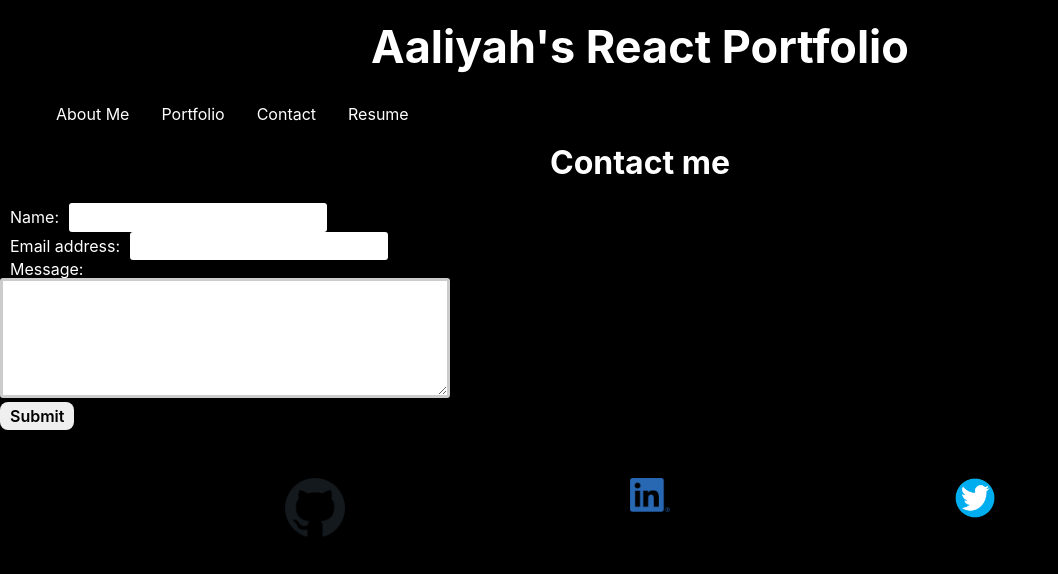
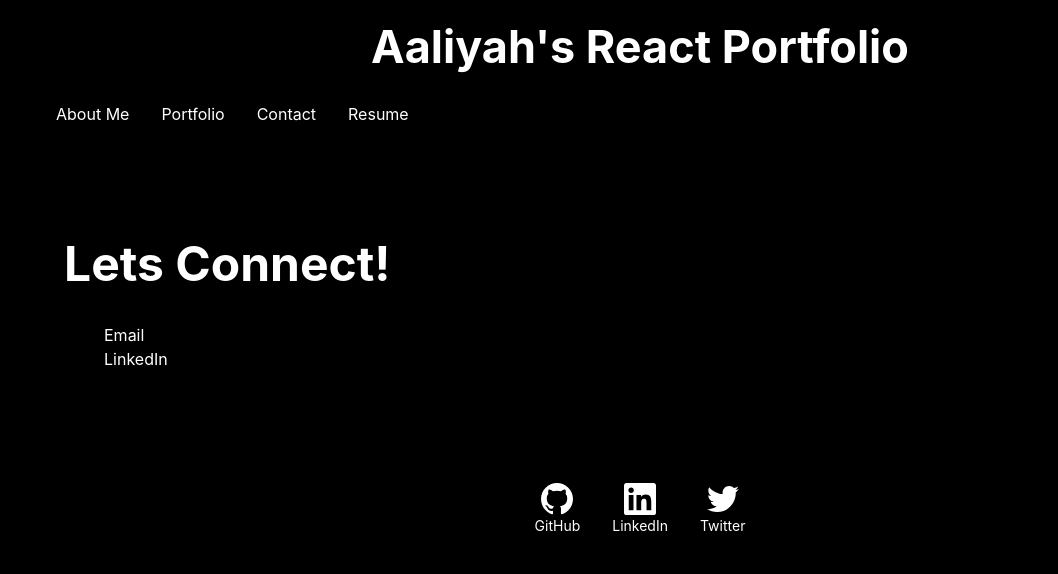
Before and after one commit to symlara/react-portfolio, a React (Create React App) app: page / in a window 1280 px wide. Both pictures are taken after a click on the element "Contact". Shown: the top 574 px of the page, without its empty margins (0-1058 px from the left). Built offline with nearby package versions, Linux system fonts and the light colour scheme.

Commit message:
updated resume page look. updated styles for that page and the footer styles. changes contact page

```diff
--- a/src/components/Contact/index.js
+++ b/src/components/Contact/index.js
@@ -1,68 +1,108 @@
-import React, { useState } from 'react';
-import { validateEmail } from '../../utils/helpers';
+import React from 'react';
+// import { validateEmail } from '../../utils/helpers';
 
-function ContactForm() {
-    const [formState, setFormState] = useState({ name: '', email: '', message: '' });
-    const { name, email, message } = formState;
 
-    const [errorMessage, setErrorMessage] = useState('');
-
-    function handleChange(e) {
-      if (e.target.name === 'email') {
-          const isValid = validateEmail(e.target.value);
-          console.log(isValid);
-          // isValid conditional statement
-          if(!isValid) {
-              setErrorMessage('Your email is invalid.');
-          }else {
-              setErrorMessage('');
-          }
-      }else {
-          if (!e.target.value.length) {
-              setErrorMessage(`${e.target.name} is required.`);
-          }else {
-              setErrorMessage('');
-          }
-      }
-      if (!errorMessage) {
-        setFormState({...formState,  [e.target.name]: e.target.value })
-        // console.log('errorMessage', errorMessage);
-      }
-    }
-
-    function handleSubmit(e) {
-        e.preventDefault();
-        console.log(formState);
-        alert("Your information has been submitted!")
-      }
-
+function Contact() {
     return (
-        <section>
-            <h1 id="contact-me">Contact me</h1>
-            <form id="contact-form" onSubmit={handleSubmit}>
-                <div>
-                    <label htmlFor="name" className="name">Name:</label>
-                    <input type="text" name="name" defaultValue={name} onBlur={handleChange} />
-                </div>
-                <div>
-                    <label htmlFor="email" className="email">Email address:</label>
-                    <input type="email" name="email" defaultValue={email}  onBlur={handleChange} />
-                </div>
-                <div>
-                    <label htmlFor="message" className="message">Message:</label>
-                    <textarea name="message" rows="5" defaultValue={message} onBlur={handleChange} />
-                    </div>
-
-                    {errorMessage && (
-                        <div>
-                            <p className="error-text">{errorMessage}</p>
-                        </div>
-                    )}
-                    <button type="submit">Submit</button>
-            </form>
-        </section>
+        <div class="pa3 pa5-ns" id="contact">
+        <h1 class="f3 f2-m f1-l">Lets Connect!</h1>
+        <div class="f5 lh-copy measure-narrow">
+          <ul>
+            <li>
+              <a class="dim" href="mailto:asym14@gmail.com">Email</a>
+            </li>
+            <li>
+              <a class="dim" href="LinkedIn: https://www.linkedin.com/in/aaliyah-symlar-931213102">LinkedIn</a>
+            </li>
+          </ul>
+        </div>
+      </div>
     )
 
 }
 
-export default ContactForm;
+
+export default Contact;
+
+
+
+
+
+
+
+
+
+
+
+
+
+
+
+
+
+
+// function ContactForm() {
+//     const [formState, setFormState] = useState({ name: '', email: '', message: '' });
+//     const { name, email, message } = formState;
+
+//     const [errorMessage, setErrorMessage] = useState('');
+
+//     function handleChange(e) {
+//       if (e.target.name === 'email') {
+//           const isValid = validateEmail(e.target.value);
+//           console.log(isValid);
+//           // isValid conditional statement
+//           if(!isValid) {
+//               setErrorMessage('Your email is invalid.');
+//           }else {
+//               setErrorMessage('');
+//           }
+//       }else {
+//           if (!e.target.value.length) {
+//               setErrorMessage(`${e.target.name} is required.`);
+//           }else {
+//               setErrorMessage('');
+//           }
+//       }
+//       if (!errorMessage) {
+//         setFormState({...formState,  [e.target.name]: e.target.value })
+//         // console.log('errorMessage', errorMessage);
+//       }
+//     }
+
+//     function handleSubmit(e) {
+//         e.preventDefault();
+//         console.log(formState);
+//         alert("Your information has been submitted!")
+//       }
+
+//     return (
+//         <section>
+//             <h1 id="contact-me">Contact me</h1>
+//             <form id="contact-form" onSubmit={handleSubmit}>
+//                 <div>
+//                     <label htmlFor="name" className="name">Name:</label>
+//                     <input type="text" name="name" defaultValue={name} onBlur={handleChange} />
+//                 </div>
+//                 <div>
+//                     <label htmlFor="email" className="email">Email address:</label>
+//                     <input type="email" name="email" defaultValue={email}  onBlur={handleChange} />
+//                 </div>
+//                 <div>
+//                     <label htmlFor="message" className="message">Message:</label>
+//                     <textarea name="message" rows="5" defaultValue={message} onBlur={handleChange} />
+//                     </div>
+
+//                     {errorMessage && (
+//                         <div>
+//                             <p className="error-text">{errorMessage}</p>
+//                         </div>
+//                     )}
+//                     <button type="submit">Submit</button>
+//             </form>
+//         </section>
+//     )
+
+// }
+
+// export default ContactForm;
--- a/src/components/Footer/index.js
+++ b/src/components/Footer/index.js
@@ -1,37 +1,23 @@
 import React from 'react';
-import github from '../../assets/images/2048px-Octicons-mark-github.svg.png';
-import linkedin from '../../assets/images/LI-In-Bug.png';
-import twitter from '../../assets/images/logo-rond-twitter.png';
 import '../../../src/index.css'
 import 'tachyons';
 
 function Footer() {
     return (
-        <footer class="pv4 ph3 tc" id="footer">
-            <div>
-                <p className="github-logo">
-                <a class="link near-black hover-silver dib mh3 tc" href="https://github.com/symlara/" target="_blank" rel="noopener noreferrer">
-                <img src={github} alt="github-logo" className="github-pic"/>
-                </a>
-              </p>
-            </div>
-
-            <div>
-                <p className="linkedIn-logo">
-                <a class="link hover-silver near-black dib mh3 tc" href="https://www.linkedin.com/in/aaliyah-symlar-931213102" target="_blank" rel="noopener noreferrer">
-                    <img src={linkedin} alt="linkedin-logo" className="linkedin" />
-                </a>
-                </p>
-            </div>
-
-            <div>
-                <p>
-                <a class="link hover-silver near-black dib mh3 tc" href="https://twitter.com/asymlar" target="_blank" rel="noopener noreferrer">
-                    <img src={twitter} alt="twitter-logo" className="twitter" />
-                </a>
-                </p>
-            </div>
-        </footer>
+        <footer class="pv4 ph3 tc">
+        <a class="link white hover-silver dib mh3 tc" href="https://github.com/symlara/" title="GitHub">
+          <svg class="dib h2 w2" fill="currentColor" xmlns="http://www.w3.org/2000/svg" viewBox="0 0 16 16" fill-rule="evenodd" clip-rule="evenodd" stroke-linejoin="round" stroke-miterlimit="1.414"><path d="M8 0C3.58 0 0 3.582 0 8c0 3.535 2.292 6.533 5.47 7.59.4.075.547-.172.547-.385 0-.19-.007-.693-.01-1.36-2.226.483-2.695-1.073-2.695-1.073-.364-.924-.89-1.17-.89-1.17-.725-.496.056-.486.056-.486.803.056 1.225.824 1.225.824.714 1.223 1.873.87 2.33.665.072-.517.278-.87.507-1.07-1.777-.2-3.644-.888-3.644-3.953 0-.873.31-1.587.823-2.147-.083-.202-.358-1.015.077-2.117 0 0 .672-.215 2.2.82.638-.178 1.323-.266 2.003-.27.68.004 1.364.092 2.003.27 1.527-1.035 2.198-.82 2.198-.82.437 1.102.163 1.915.08 2.117.513.56.823 1.274.823 2.147 0 3.073-1.87 3.75-3.653 3.947.287.246.543.735.543 1.48 0 1.07-.01 1.933-.01 2.195 0 .215.144.463.55.385C13.71 14.53 16 11.534 16 8c0-4.418-3.582-8-8-8"/></svg>
+          <span class="f6 db">GitHub</span>
+        </a>
+        <a class="link hover-silver white dib mh3 tc" href="https://www.linkedin.com/in/aaliyah-symlar-931213102" title="LinkedIn">
+          <svg class="dib h2 w2" fill="currentColor" xmlns="http://www.w3.org/2000/svg" viewBox="0 0 16 16" fill-rule="evenodd" clip-rule="evenodd" stroke-linejoin="round" stroke-miterlimit="1.414"><path d="M13.632 13.635h-2.37V9.922c0-.886-.018-2.025-1.234-2.025-1.235 0-1.424.964-1.424 1.96v3.778h-2.37V6H8.51V7.04h.03c.318-.6 1.092-1.233 2.247-1.233 2.4 0 2.845 1.58 2.845 3.637v4.188zM3.558 4.955c-.762 0-1.376-.617-1.376-1.377 0-.758.614-1.375 1.376-1.375.76 0 1.376.617 1.376 1.375 0 .76-.617 1.377-1.376 1.377zm1.188 8.68H2.37V6h2.376v7.635zM14.816 0H1.18C.528 0 0 .516 0 1.153v13.694C0 15.484.528 16 1.18 16h13.635c.652 0 1.185-.516 1.185-1.153V1.153C16 .516 15.467 0 14.815 0z" fill-rule="nonzero"/></svg>
+          <span class="f6 db">LinkedIn</span>
+        </a>
+        <a class="link hover-silver white dib mh3 tc" href="https://twitter.com/asymlar" title="Twitter">
+          <svg class="dib h2 w2" fill="currentColor" xmlns="http://www.w3.org/2000/svg" viewBox="0 0 16 16" fill-rule="evenodd" clip-rule="evenodd" stroke-linejoin="round" stroke-miterlimit="1.414"><path d="M16 3.038c-.59.26-1.22.437-1.885.517.677-.407 1.198-1.05 1.443-1.816-.634.375-1.337.648-2.085.795-.598-.638-1.45-1.036-2.396-1.036-1.812 0-3.282 1.468-3.282 3.28 0 .258.03.51.085.75C5.152 5.39 2.733 4.084 1.114 2.1.83 2.583.67 3.147.67 3.75c0 1.14.58 2.143 1.46 2.732-.538-.017-1.045-.165-1.487-.41v.04c0 1.59 1.13 2.918 2.633 3.22-.276.074-.566.114-.865.114-.21 0-.416-.02-.617-.058.418 1.304 1.63 2.253 3.067 2.28-1.124.88-2.54 1.404-4.077 1.404-.265 0-.526-.015-.783-.045 1.453.93 3.178 1.474 5.032 1.474 6.038 0 9.34-5 9.34-9.338 0-.143-.004-.284-.01-.425.64-.463 1.198-1.04 1.638-1.7z" fill-rule="nonzero"/></svg>
+          <span class="f6 db">Twitter</span>
+        </a>
+      </footer>
     );
 }
 
--- a/src/index.css
+++ b/src/index.css
@@ -17,7 +17,6 @@
   -moz-osx-font-smoothing: grayscale;
   background-color: var(--secondary);
   color: #ffffff;
-  cursor: pointer;
 }
 
 code {
@@ -86,6 +85,9 @@
   list-style-type: none;
 }
 
+#nav li {
+  cursor: pointer;
+}
 
 
 
@@ -223,53 +225,8 @@
 
 
 /* contact page */
-form {
-  width: 40%;
+
+#contact a{
+  color: #ffffff;
+  text-decoration: none;
 }
-
- .name {
-  margin: 10px;
-}
-
-.email {
-  margin: 10px;
-}
-
-.message {
-  margin: 10px;
-}
-
-#contact-me {
-  text-align: center;
-}
-
-input {
-  font-size: 1rem;
-  padding: 5px;
-  margin: 10px;
-  border: 1px solid var(--dark);
-  outline: none;
-  border-radius: 3px;
-  transition: box-shadow 0.2s;
-}
-
-textarea {
-	width: 450px;
-	height: 120px;
-	border: 3px solid #cccccc;
-  padding: 0.25rem;
-  border-radius: 3px;
-  margin: 10px;
-}
-
-button {
-	border: 0;
-	border-radius: 8px;
-	color: #000000;
-	cursor: pointer;
-	font-size: 16px;
-	font-weight: 600;
-	margin-bottom: 30px;
-  padding: 5px 10px;
-  margin: 10px;
-}
```
Also changed, not shown: src/components/Resume/index.js (+30 -43 lines).
